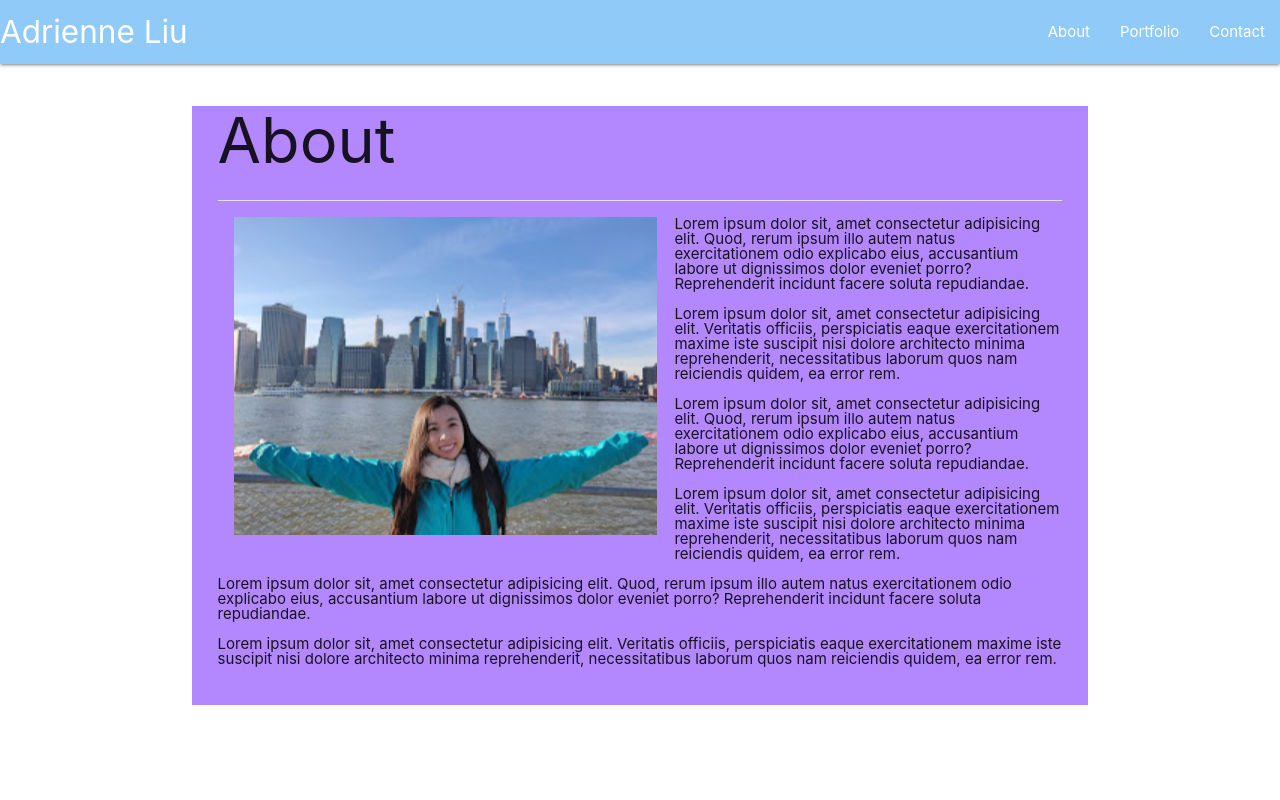
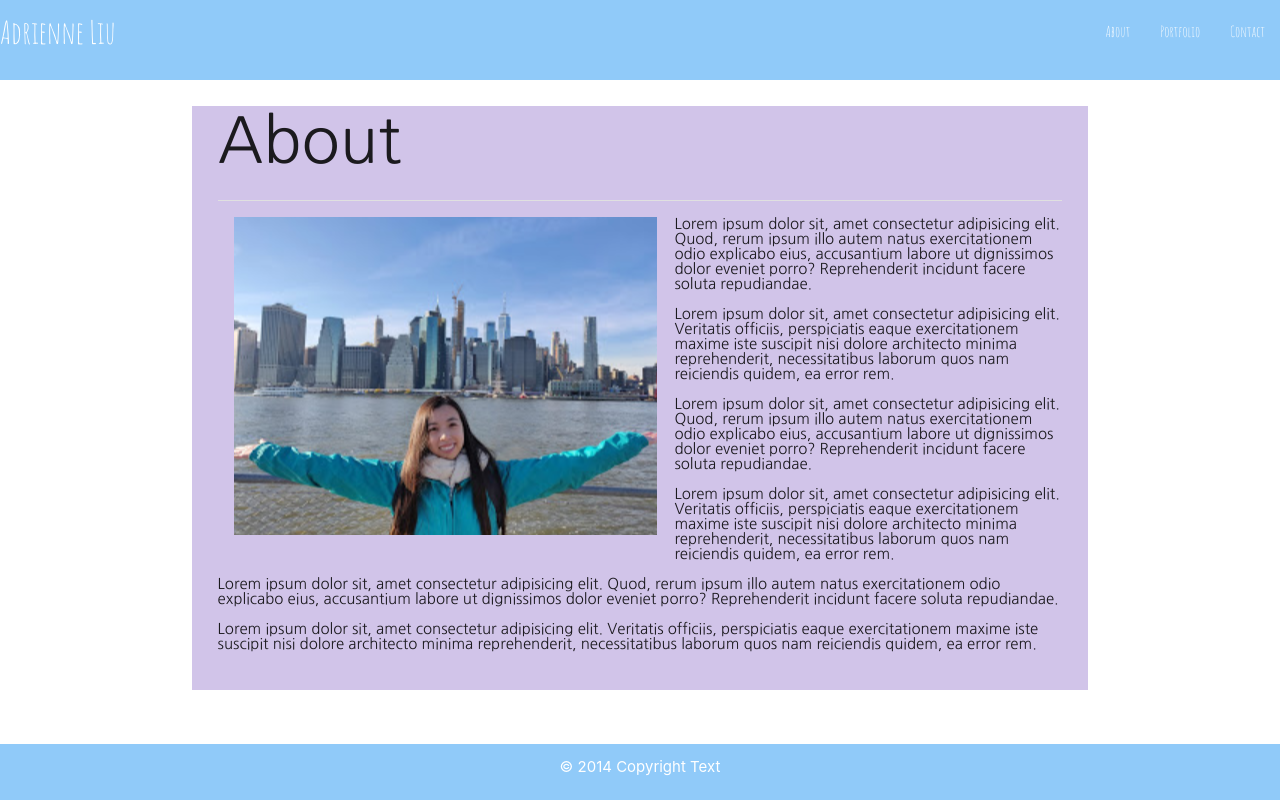
Before and after one commit to adrienneliu/Updated-Portfolio, a plain HTML site: page index.html in a window 1280 px wide. Drawn offline with nearby package versions, Linux system fonts and the light colour scheme.

Commit message:
add footer

```diff
--- a/assets/css/style.css
+++ b/assets/css/style.css
@@ -1,5 +1,11 @@
+.body {
+  background-color: ;
+}
 .container {
   padding: 0% 2% 3% 2%;
+  font-family: 'Nanum Gothic', sans-serif;
+  position: relative;
+
 }
 
 .image {
@@ -8,7 +14,23 @@
   padding: 1px 2% 2% 2%;
 }
 
-.brand-logo {
-  display: flex;
-  justify-content: space-between;
+#navbarrow {
+  /* display: flex;
+  justify-content: space-around; */
+  font-family: 'Amatic SC', cursive;
+
 }
+
+/* .brand-logo {
+  float: right;
+} */
+.nav-wrapper {
+  height: 125% !important;
+}
+
+#footer {
+  position: absolute;
+  bottom: 0%;
+  width: 100%;
+  height: 7%;
+}
--- a/index.html
+++ b/index.html
@@ -15,14 +15,15 @@
     <link rel="stylesheet" href="assets/css/style.css" type="text/css">
     <!-- Added link to the jQuery Library -->
     <script src="https://cdnjs.cloudflare.com/ajax/libs/jquery/3.2.1/jquery.min.js"></script>
-
+    <link href="https://fonts.googleapis.com/css?family=Amatic+SC|Dancing+Script|Nanum+Gothic&display=swap" rel="stylesheet">
 </head>
 
 <body>
     <nav>
         <div class="nav-wrapper blue lighten-3">
-            <div class="row">
+            <div class="row" id="navbarrow">
             <a href="#" class="brand-logo">Adrienne Liu </a>
+    <!--come back to this next line-->
             <ul id="nav-mobile" class="right hide-on-med-and-down">
                 <li><a href="index.html">About</a></li>
                 <li><a href="portfolio.html">Portfolio</a></li>
@@ -32,11 +33,11 @@
         </div>
     </nav>
 
-    <div class="container deep-purple accent-1">
+    <div class="container deep-purple lighten-4">
       <h1>About</h1>
       <div class="divider"></div>
       <br>
-        <img src="assets/images/Capture.PNG" class="image left">
+        <img src="assets/images/Capture.PNG" class="image left" alt="an adrienne in new york">
         <p>Lorem ipsum dolor sit, amet consectetur adipisicing elit. Quod, rerum ipsum illo autem natus exercitationem
             odio explicabo eius, accusantium labore ut dignissimos dolor eveniet porro? Reprehenderit incidunt facere
             soluta repudiandae.</p>
@@ -66,13 +67,11 @@
 
 
 
-    <!-- <footer class="page-footer">
-        <div class="footer-copyright">
-            <div class="container">
+
+        <div class="section blue lighten-3 white-text center" id="footer">
                 © 2014 Copyright Text
-            </div>
         </div>
-    </footer> -->
+
 
 
     <!--JavaScript at end of body for optimized loading-->
```
